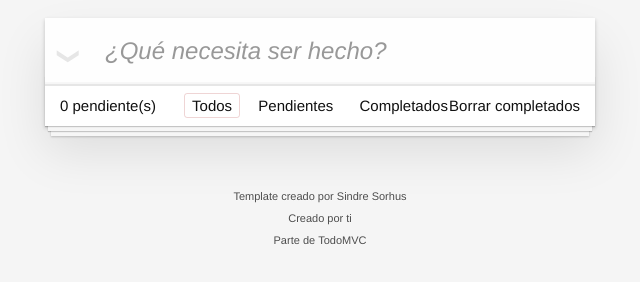
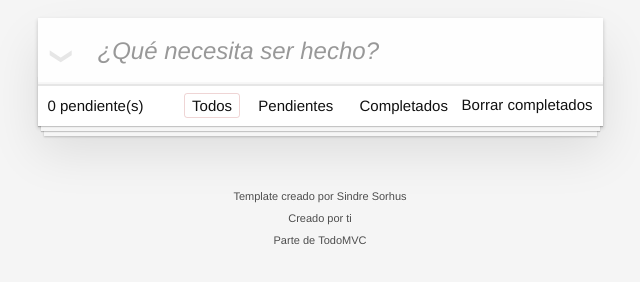
Before and after one commit to Felipao724/todo-app, a website built with webpack: page src/index.html in a window 1280 px wide. Shown: the part 112-394 px from the top of the page, without its empty margins (320-960 px from the left). Built offline with nearby package versions, Linux system fonts and the light colour scheme.

Commit message:
Se arreglo estilos de boton borrar completados

```diff
--- a/src/styles.css
+++ b/src/styles.css
@@ -26,7 +26,7 @@ body {
 	background: #f5f5f5;
 	color: #111111;
 	min-width: 230px;
-	max-width: 550px;
+	max-width: 565px;
 	margin: 0 auto;
 	-webkit-font-smoothing: antialiased;
 	-moz-osx-font-smoothing: grayscale;
@@ -258,7 +258,7 @@ body {
 }
 
 .footer {
-	padding: 10px 15px;
+	padding: 10px 10px;
 	height: 20px;
 	text-align: center;
 	font-size: 15px;
@@ -323,7 +323,6 @@ body {
 html .clear-completed:active {
 	float: right;
 	position: relative;
-	line-height: 20px;
 	text-decoration: none;
 	cursor: pointer;
 	margin-left: 10px;
```
